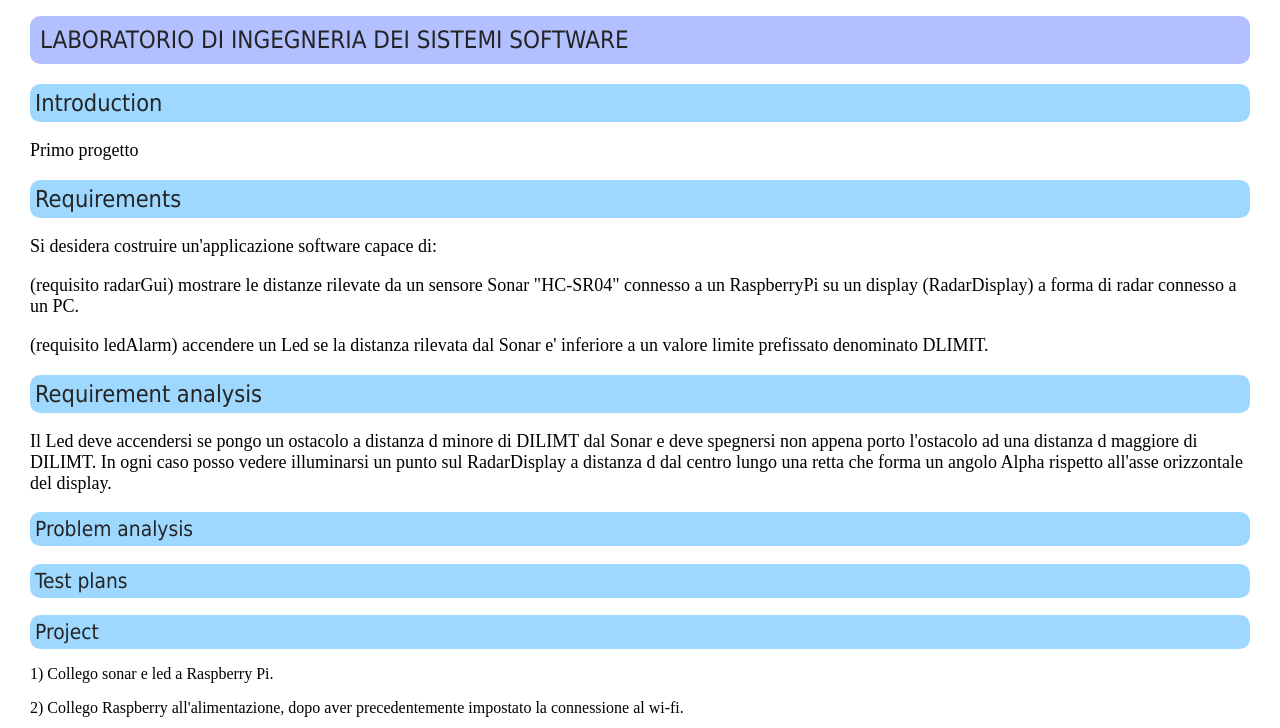
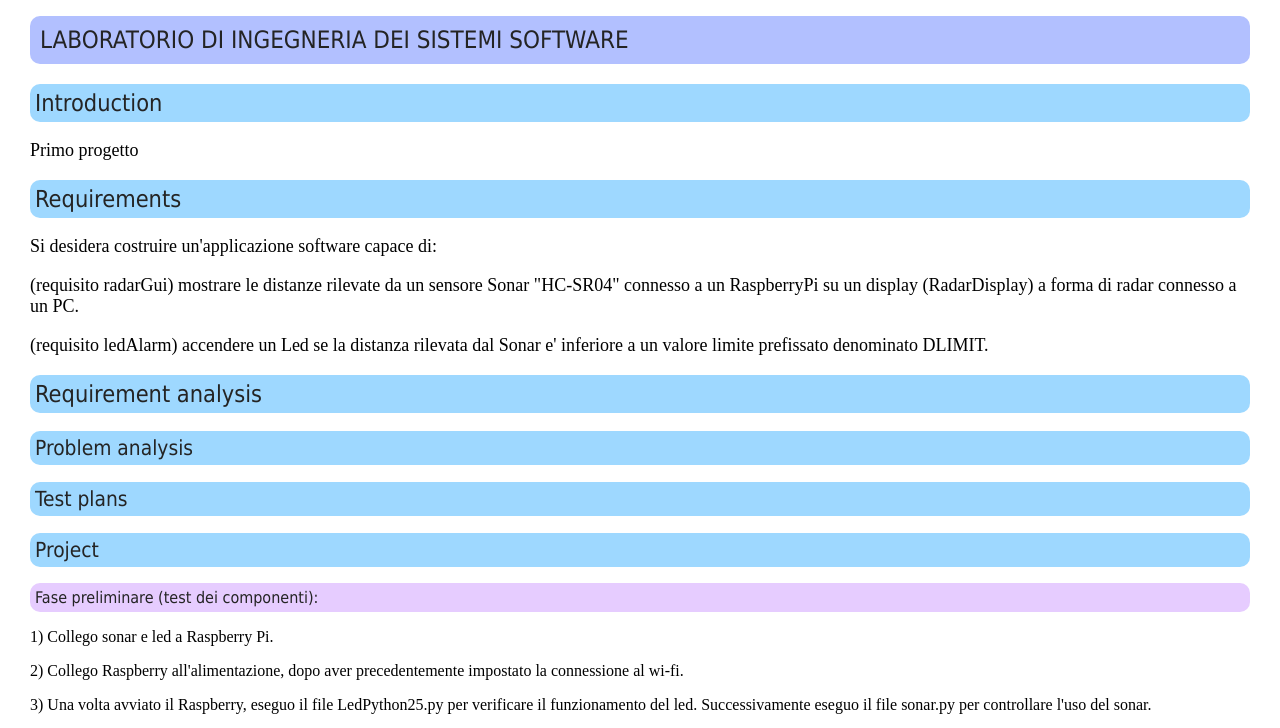
Before and after one commit to luigidinuzzo/Iss2022, a plain HTML site: page luigidinuzzo.html in a window 1280 px wide. Shown: the top 728 px of the page. Drawn offline with Linux system fonts and the light colour scheme.

Commit message:
aggiornamento

```diff
--- a/luigidinuzzo.html
+++ b/luigidinuzzo.html
@@ -210,10 +210,7 @@ div.imagedesc{
 
 
 <h2>Requirement analysis</h2>
- <p>Il Led deve accendersi se pongo un ostacolo a distanza d minore di DILIMT
-     dal Sonar e deve spegnersi non appena porto l'ostacolo ad una distanza d maggiore di DILIMT.
-      In ogni caso posso vedere illuminarsi un punto sul RadarDisplay a distanza d dal centro lungo una retta che forma un angolo Alpha
-        rispetto all'asse orizzontale del display.</p>
+
 
 </div>
 
@@ -224,6 +221,7 @@ div.imagedesc{
 
 
 <h2>Project</h2>
+<h3>Fase preliminare (test dei componenti):</h3>
 <p>1) Collego sonar e led a Raspberry Pi.</p>
 <p>2) Collego Raspberry all'alimentazione, dopo aver precedentemente impostato la connessione al wi-fi.</p>
 <p>3) Una volta avviato il Raspberry, eseguo il file LedPython25.py per verificare il funzionamento del led. Successivamente eseguo il file sonar.py per controllare l'uso del sonar.</p>
```
